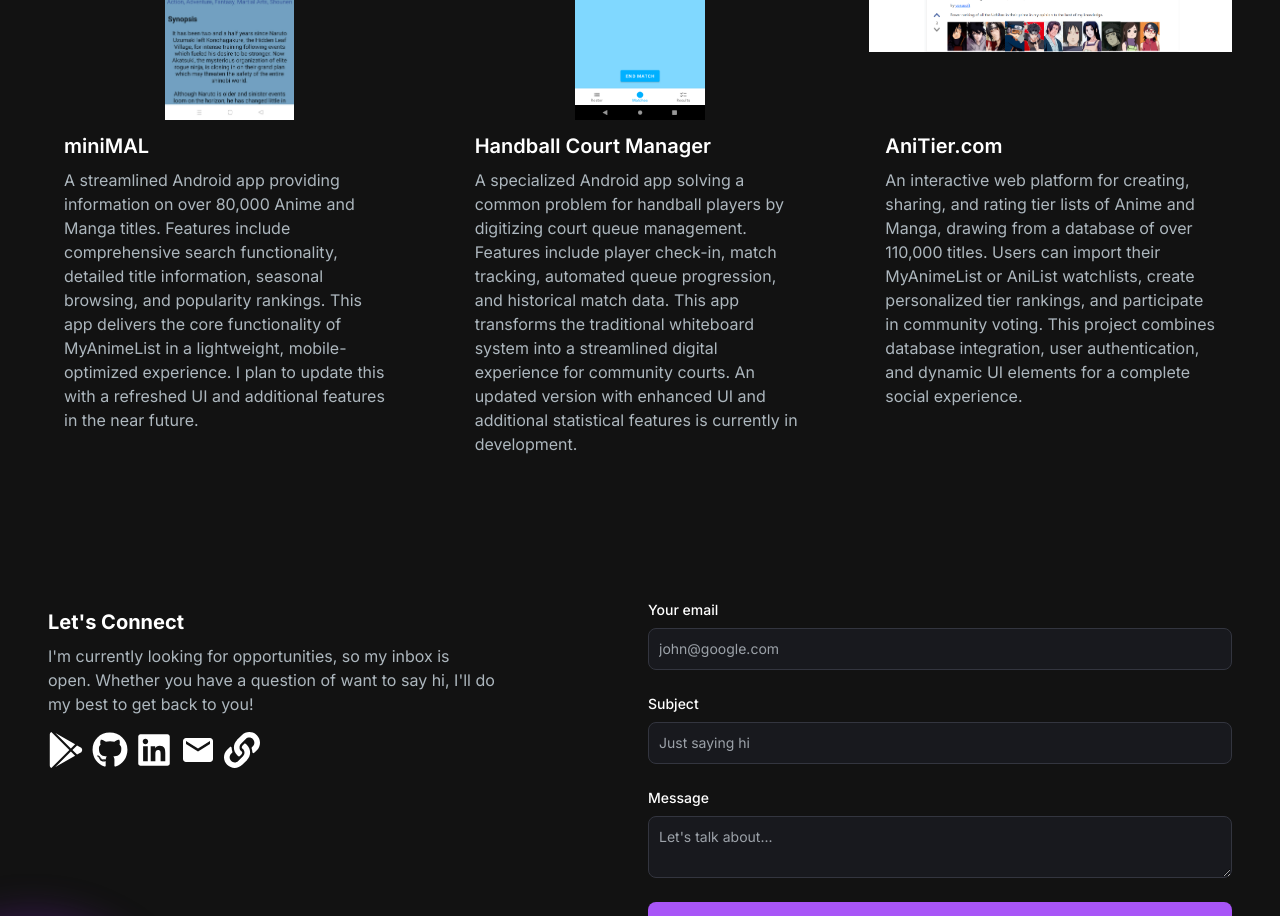
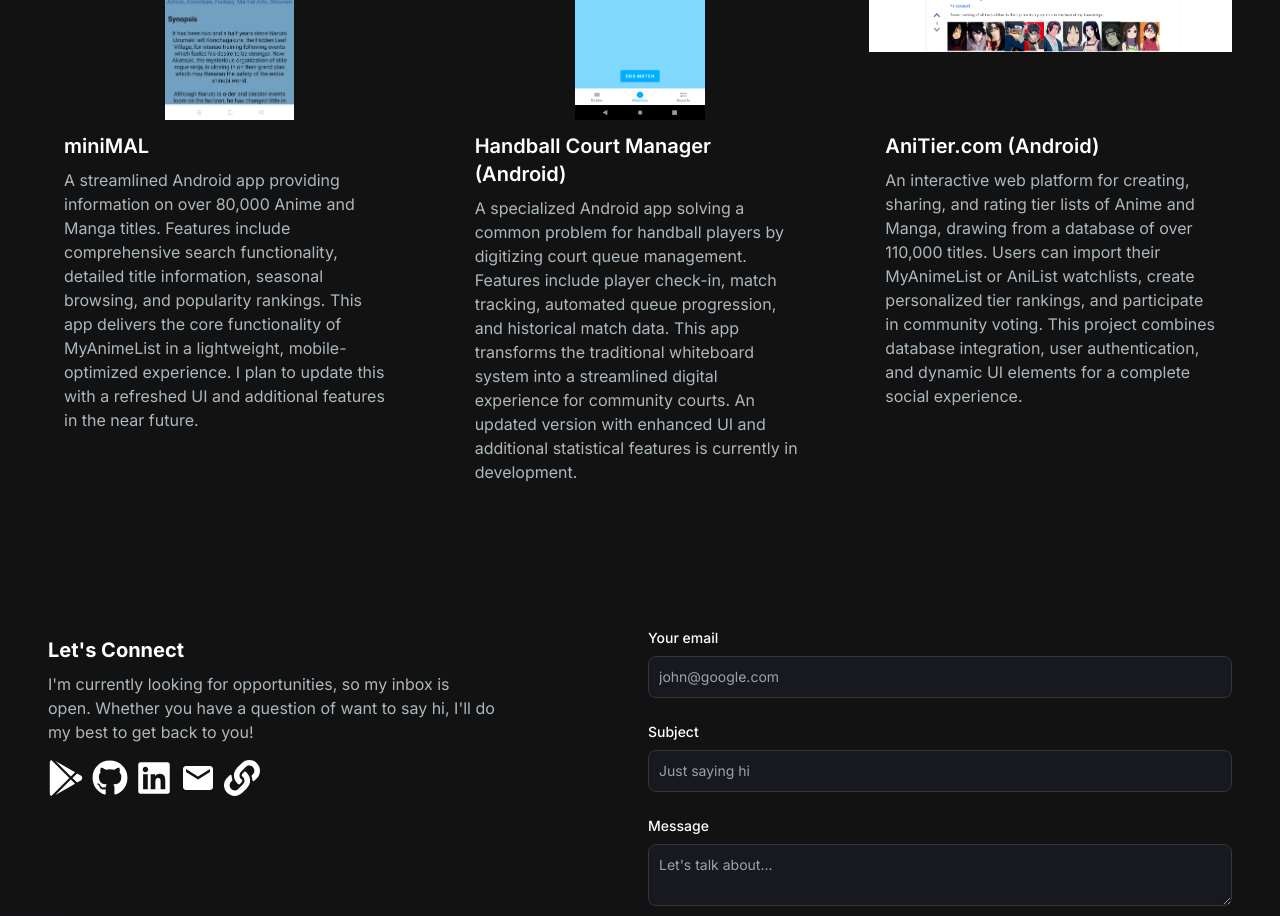
Before and after one commit to yonasoft/portfolio, a Next.js app: page / in a window 1280 px wide. Shown: the part 2440-3356 px from the top of the page. Built offline with nearby package versions, Linux system fonts and the light colour scheme.

Commit message:
updated skills and projects

```diff
--- a/src/components/ProjectsSection.tsx
+++ b/src/components/ProjectsSection.tsx
@@ -50,7 +50,7 @@ const projectsData = [
 
   {
     id: 5,
-    title: 'Handball Court Manager',
+    title: 'Handball Court Manager (Android)',
     description:
       'A specialized Android app solving a common problem for handball players by digitizing court queue management. Features include player check-in, match tracking, automated queue progression, and historical match data. This app transforms the traditional whiteboard system into a streamlined digital experience for community courts. An updated version with enhanced UI and additional statistical features is currently in development.',
     image: '/images/projects/handball.png',
@@ -62,7 +62,7 @@ const projectsData = [
 
   {
     id: 6,
-    title: 'AniTier.com',
+    title: 'AniTier.com (Android)',
     description:
       'An interactive web platform for creating, sharing, and rating tier lists of Anime and Manga, drawing from a database of over 110,000 titles. Users can import their MyAnimeList or AniList watchlists, create personalized tier rankings, and participate in community voting. This project combines database integration, user authentication, and dynamic UI elements for a complete social experience.',
     image: '/images/projects/anitier.png',
```
